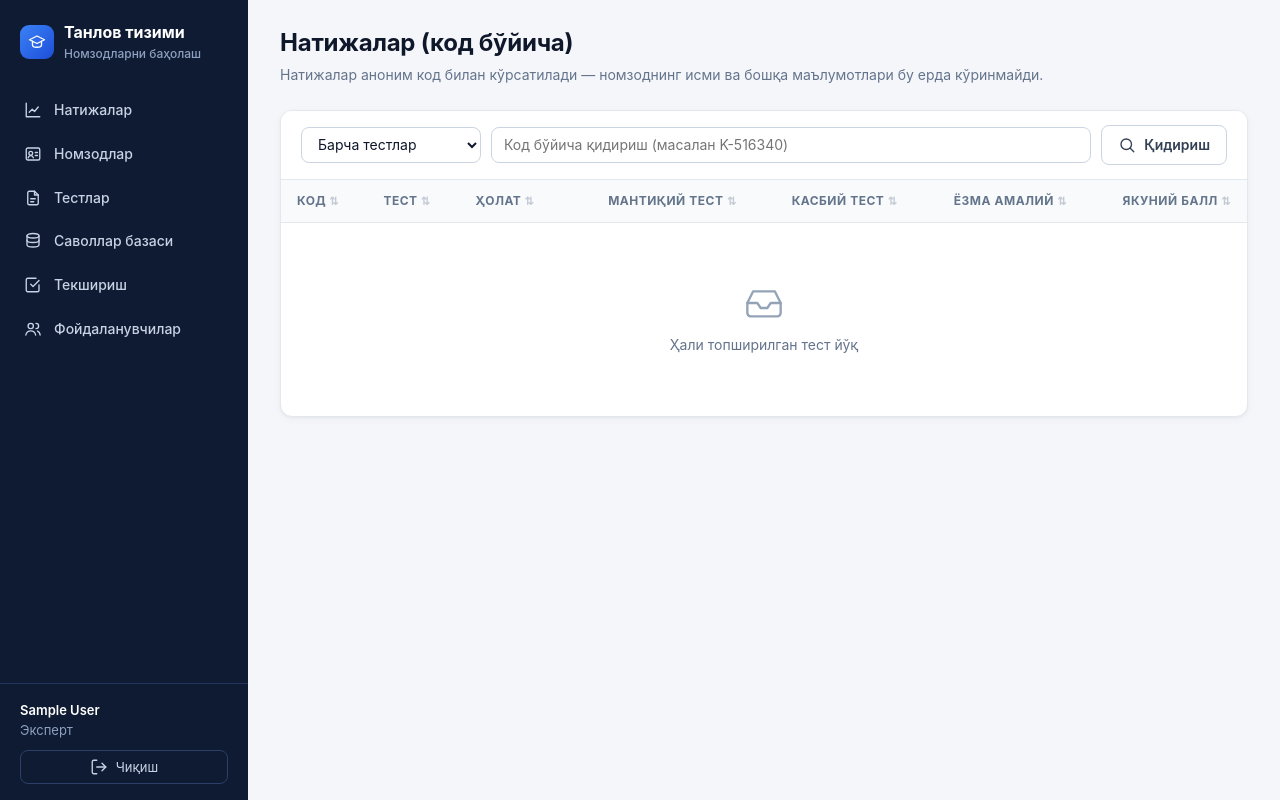
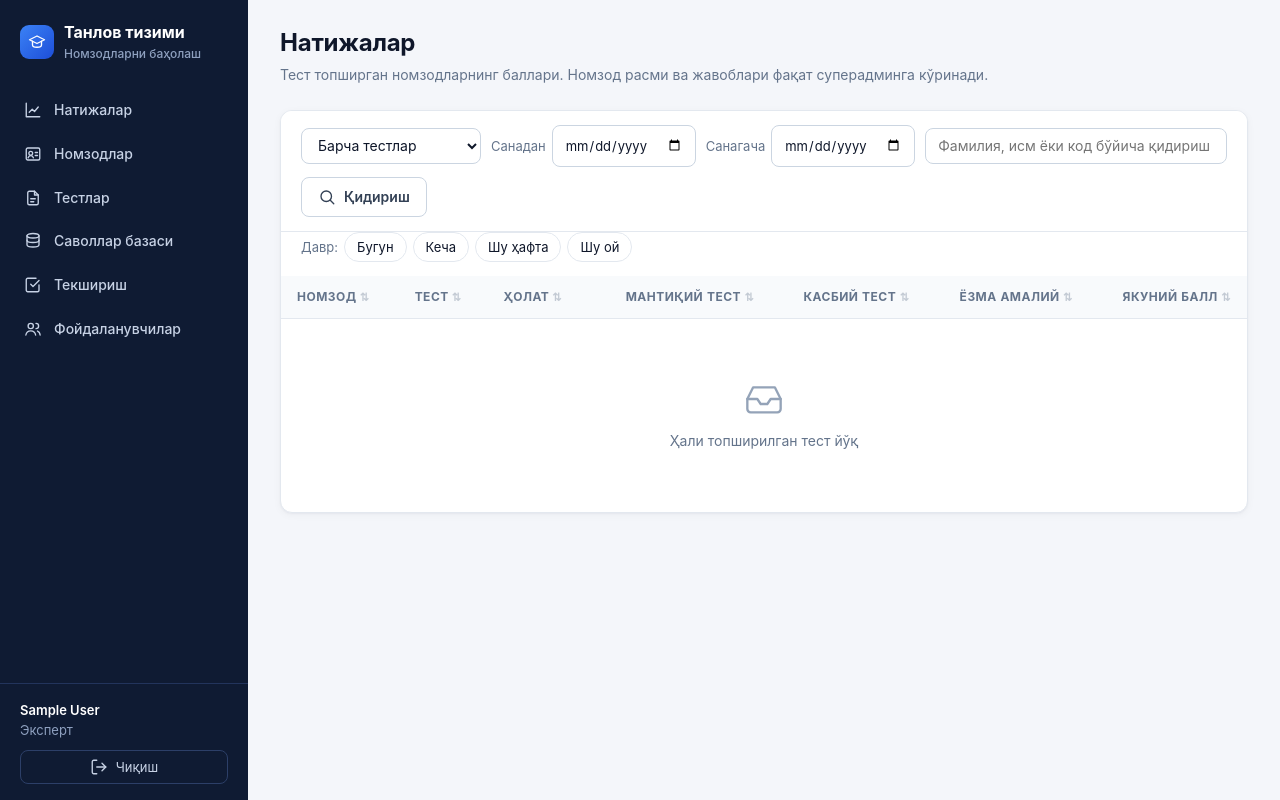
Before and after one commit to dilshod97/hp_test, a Django app: page /staff/hr-results/ in a window 1280 px wide. Run offline with Django 5.2, Linux system fonts and the light colour scheme; the visitor is signed in with stand-in values (Sample User, id 1); data that the repository does not hold is empty.

Commit message:
HR results show candidate names and a date filter; photo and answers stay superadmin-only
Co-Authored-By: Claude Opus 5.5 <noreply@anthropic.com>

```diff
--- a/exam/templates/exam/base_staff.html
+++ b/exam/templates/exam/base_staff.html
@@ -21,7 +21,7 @@
         <a href="{% url 'candidate_list' %}" class="{% if 'candidate' in u or 'assignment' in u %}active{% endif %}">{% icon "id" %} Номзодлар</a>
       {% endif %}
       {% if user.is_hr %}
-        <a href="{% url 'hr_results' %}" class="{% if u == 'hr_results' %}active{% endif %}">{% icon "chart" %} Натижалар (код бўйича)</a>
+        <a href="{% url 'hr_results' %}" class="{% if u == 'hr_results' %}active{% endif %}">{% icon "chart" %} Натижалар</a>
       {% endif %}
       {% if user.is_author %}
         <a href="{% url 'test_list' %}" class="{% if 'test' in u or 'block' in u or u == 'question_create' %}active{% endif %}">{% icon "file" %} Тестлар</a>
--- a/exam/templates/exam/staff/hr_results.html
+++ b/exam/templates/exam/staff/hr_results.html
@@ -1,22 +1,29 @@
 {% extends "exam/base_staff.html" %}
 {% load exam_tags %}
-{% block title %}Натижалар (код бўйича){% endblock %}
+{% block title %}Натижалар{% endblock %}
 {% block content %}
-<div class="page-head"><div><h1>Натижалар (код бўйича)</h1>
-  <div class="sub">Натижалар аноним код билан кўрсатилади — номзоднинг исми ва бошқа маълумотлари бу ерда кўринмайди.</div></div></div>
+<div class="page-head"><div><h1>Натижалар</h1>
+  <div class="sub">Тест топширган номзодларнинг баллари. Номзод расми ва жавоблари фақат суперадминга кўринади.</div></div></div>
 <div class="card flush">
   <form class="toolbar" method="get">
     <select name="test" onchange="this.form.submit()"><option value="">Барча тестлар</option>
       {% for t in tests %}<option value="{{ t.pk }}" {% if params.test == t.pk|stringformat:'s' %}selected{% endif %}>{{ t.title }}</option>{% endfor %}</select>
-    <input class="search" type="text" name="q" placeholder="Код бўйича қидириш (масалан K-516340)" value="{{ params.q }}">
+    <label class="date-f">Санадан <input type="date" name="from" value="{{ params.from }}" onchange="this.form.submit()"></label>
+    <label class="date-f">Санагача <input type="date" name="to" value="{{ params.to }}" onchange="this.form.submit()"></label>
+    <input class="search" type="text" name="q" placeholder="Фамилия, исм ёки код бўйича қидириш" value="{{ params.q }}">
     <button class="btn secondary">{% icon "search" %} Қидириш</button>
   </form>
+  <div class="presets">
+    <span class="muted small">Давр:</span>
+    {% for p in presets %}<a class="chip{% if p.active %} on{% endif %}" href="?{{ p.query }}">{{ p.label }}</a>{% endfor %}
+    {% if dated %}<a class="chip clear" href="?{% for k, v in params.items %}{% if k != 'from' and k != 'to' %}{{ k }}={{ v|urlencode }}&amp;{% endif %}{% endfor %}">✕ Барча саналар</a>{% endif %}
+  </div>
   <div class="table-wrap"><table class="sortable">
-    <thead><tr><th>Код</th><th>Тест</th><th>Ҳолат</th>{% if cols.logic %}<th class="num">Мантиқий тест</th>{% endif %}{% if cols.test %}<th class="num">Касбий тест</th>{% endif %}{% if cols.practical %}<th class="num">Ёзма амалий</th>{% endif %}{% if cols.interview %}<th class="num">Суҳбат</th>{% endif %}{% if cols.defense %}<th class="num">Ҳимоя</th>{% endif %}<th class="num">Якуний балл</th></tr></thead>
+    <thead><tr><th>Номзод</th><th>Тест</th><th>Ҳолат</th>{% if cols.logic %}<th class="num">Мантиқий тест</th>{% endif %}{% if cols.test %}<th class="num">Касбий тест</th>{% endif %}{% if cols.practical %}<th class="num">Ёзма амалий</th>{% endif %}{% if cols.interview %}<th class="num">Суҳбат</th>{% endif %}{% if cols.defense %}<th class="num">Ҳимоя</th>{% endif %}<th class="num">Якуний балл</th></tr></thead>
     <tbody>
     {% for row in rows %}{% with a=row.a s=row.s %}
     <tr>
-      <td class="mono" style="font-size:15px">{{ a.code }}</td>
+      <td data-v="{{ a.candidate.full_name }}"><b>{{ a.candidate.full_name }}</b><div class="muted small">{{ a.candidate.birth_display }} · <span class="mono">{{ a.code }}</span></div></td>
       <td class="small">{{ a.test.title }}</td>
       <td><span class="badge {{ a.status }}">{{ a.get_status_display }}</span></td>
       {% if cols.logic %}<td class="num" data-v="{{ s.logic|sortv }}">{% include "exam/staff/_part_cell.html" with p=s.logic %}</td>{% endif %}
--- a/exam/views_staff.py
+++ b/exam/views_staff.py
@@ -1232,17 +1232,19 @@ def bank_import(request):
 
 @role_required("can_manage_candidates")
 def hr_results(request):
-    """Натижалар фақат аноним код билан: исм, туғилган йил, расм ва вақт кўрсатилмайди."""
+    """HR учун натижалар: номзоднинг Ф.И.Ш. ва баллари. Расм ва жавоблар фақат суперадминга кўринади."""
     Attempt.finish_abandoned()
-    qs = Attempt.objects.select_related("test").exclude(status=Attempt.Status.IN_PROGRESS)
+    qs = _filter_dates(Attempt.objects.select_related("test", "candidate")
+                       .exclude(status=Attempt.Status.IN_PROGRESS), request)
     test_id = request.GET.get("test")
-    code = request.GET.get("q", "").strip().upper()
+    search = request.GET.get("q", "").strip()
     if test_id:
         qs = qs.filter(test_id=test_id)
-    if code:
-        qs = qs.filter(code__icontains=code)
-    # Код бўйича тартиб — вақт ёки рўйхат тартиби орқали номзодни топиб бўлмасин
-    rows = [{"a": a, "s": grading.summary(a)} for a in qs.order_by("code")]
+    if search:
+        qs = qs.filter(Q(candidate__last_name__icontains=search) | Q(candidate__first_name__icontains=search)
+                       | Q(code__icontains=search))
+    rows = [{"a": a, "s": grading.summary(a)} for a in qs.order_by("candidate__last_name", "candidate__first_name")]
     return render(request, "exam/staff/hr_results.html", {
         "rows": rows, "cols": _result_columns(rows), "tests": Test.objects.all(), "params": request.GET,
+        "dated": any(_date_range(request)), "presets": _date_presets(request),
     })
```
Also changed, not shown: exam/tests.py (+8 -8 lines), yangi_tuzilma/1_natijalar_bugun.png (added), yangi_tuzilma/2_testlar.png (added), yangi_tuzilma/3_yangi_test.png (added).
